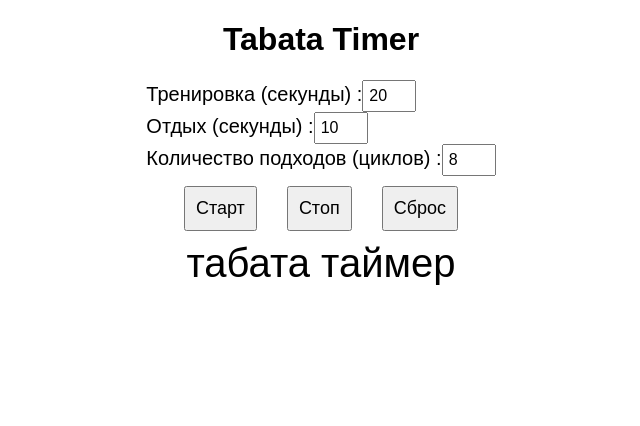
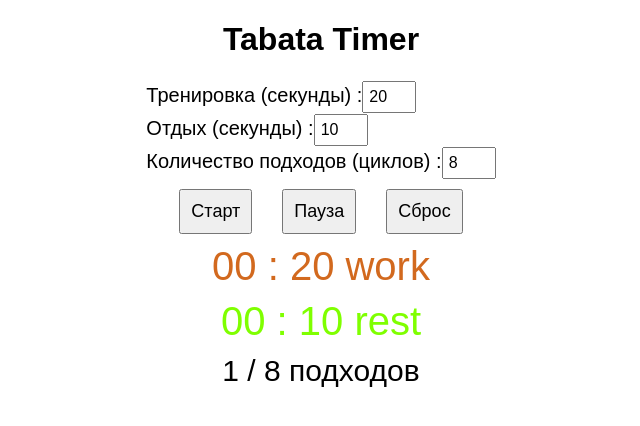
Before and after one commit to lizaansver/tabata, a React (Create React App) app: page / in a window 1280 px wide. Shown: the top 426 px of the page, without its empty margins (319-959 px from the left). Built offline with nearby package versions, Linux system fonts and the light colour scheme.

Commit message:
rest timer

```diff
--- a/src/App.css
+++ b/src/App.css
@@ -13,6 +13,7 @@ body {
 
 label{
   font-size: 20px;
+  line-height: 31px;
 }
 
 input[type="number"]{
@@ -32,7 +33,25 @@ button{
   font-size: 18px;
 }
 
-.timer{
+.timer,
+.rest-timer{
   margin-top: 10px;
   font-size: 40px;
 }
+
+.timer{
+  color:chocolate;
+}
+
+.rest-timer{
+  color: chartreuse;
+}
+
+button[type = 'button']{
+cursor: pointer;
+}
+
+.cycles{
+  margin-top: 10px;
+  font-size: 30px;
+}
--- a/src/App.tsx
+++ b/src/App.tsx
@@ -11,12 +11,14 @@ function App() {
   const [timer, setTimer] = useState<number>(inputWorkTime as number); //время таймера=время тренировки
   const [timerIsWorking, setTimerIsWorking] = useState<boolean>(false); //false так как таймер изначально не включен
 
-  const [restTimer, setRestTimer] = useState<number>(inputRestTime as number)
-  const [restTimerIsWorking, setRestTimerIsWorking] = useState<boolean>(false)
+  const [restTimer, setRestTimer] = useState<number>(inputRestTime as number);
+  const [restTimerIsWorking, setRestTimerIsWorking] = useState<boolean>(false);
+
+  const [timerIsStoped, setTimerIsStoped] = useState<boolean>(false);
+
 
   const [cycleNumber, setCycleNumber] = useState<number>(1); //первоначвльно на 1 цикле мы находимся
   const audio = useRef<HTMLAudioElement>(null); // пока что null ибо нет никакой ссылки
-
 
 
   //useEffect - это хук React, который позволяет выполнять побочные эффекты в функциональных
@@ -27,54 +29,29 @@ function App() {
   //Функция эффекта: Это функция, которая будет выполнена после каждого рендера компонента,
   //если зависимости (второй параметр) изменились.
 
-  //Массив зависимостей: Это массив значений, которые useEffect будет отслеживать.
-  //Если любое из этих значений изменится, функция эффекта будет выполнена снова.
 
-  // useEffect(() => {
-  //   let interval: ; //Переменная interval объявляется в начале функции эффекта, чтобы она была доступна для очистки.
-
-  //   if (timerIsWorking && timer > 0) {
-  //     interval = setInterval(() => {
-  //       setTimer((prevTime) => prevTime - 1);
-  //     }, 1000);
-  //   }
-  //   //Если timerIsWorking равно true и timer больше 0, создается интервал, который каждую секунду уменьшает значение timer на 1.
-  //   else if (timerIsWorking && timer === 0) {
-  //     audio.current?.play(); //Проигрывается звуковой сигнал.
-  //     setTimerIsWorking(false); //TimerIsWorking устанавливается в false, что означает переход к отдыху.
-  //     setTimer(inputRestTime as number); //таймер тренировки переключен на таймер отдыха(10сек)
-  //     setCycleNumber((prevCycle) => prevCycle + 1);
-  //   } else if (timer === 0 && !timerIsWorking) {
-  //     audio.current?.play(); //Проигрывается звуковой сигнал.
-  //     setTimerIsWorking(true); //TimerIsWorking устанавливается в true, что означает переход к тренировке.
-  //     setTimer(inputWorkTime as number);
-  //   }
-  //   return () => clearInterval(interval);
-
-  // }, [timer, timerIsWorking, inputRestTime, inputWorkTime]);
-
-  let trainingInterval;
-  let restInterval;
   ///ТРЕНИРОВКА
   useEffect(() => {
-    let interval: NodeJS.Timeout //Переменная interval объявляется в начале функции эффекта, чтобы она была доступна для очистки.
+    let interval: NodeJS.Timeout; //Переменная interval объявляется в начале функции эффекта, чтобы она была доступна для очистки.
 
     if (timerIsWorking && timer > 0) {
       interval = setInterval(() => {
         setTimer((prevTime) => prevTime - 1);
       }, 1000);
-    }
-    else if (timerIsWorking && timer === 0 && cycleNumber <= (inputCycles as number)){
+      setRestTimer(inputRestTime as number);
+    } else if (
+      timerIsWorking &&
+      timer === 0 &&
+      cycleNumber <= (inputCycles as number)
+    ) {
       audio.current?.play(); //Проигрывается звуковой сигнал.
-      setTimerIsWorking(false)
-      setRestTimerIsWorking(true)
-      setRestTimer(inputRestTime as number)
+      setTimerIsWorking(false);
+      setRestTimerIsWorking(true);
+      setRestTimer(inputRestTime as number);
     }
 
-    return () => clearInterval(interval)
-
-  },[timerIsWorking, timer, cycleNumber, inputCycles, inputRestTime])
-
+    return () => clearInterval(interval);
+  }, [timerIsWorking, timer, cycleNumber, inputCycles, inputRestTime]);
 
   ///ОТДЫХ
   useEffect(() => {
@@ -82,39 +59,48 @@ function App() {
 
     if (restTimerIsWorking && restTimer > 0) {
       interval = setInterval(() => {
-        setRestTimer((prevTime) => prevTime - 1)
+        setRestTimer((prevTime) => prevTime - 1);
       }, 1000);
-    }
-    else if(restTimerIsWorking && restTimer === 0 && cycleNumber <= (inputCycles as number)){
+      setTimer(inputWorkTime as number);
+    } else if (
+      restTimerIsWorking &&
+      restTimer === 0 &&
+      cycleNumber < (inputCycles as number)
+    ) {
       audio.current?.play(); //Проигрывается звуковой сигнал.
-      setRestTimerIsWorking(false)
-      setTimerIsWorking(true)
+      setRestTimerIsWorking(false);
+      setTimerIsWorking(true);
       setTimer(inputWorkTime as number);
-      setCycleNumber((prevCycle) => prevCycle + 1)
+      setCycleNumber((prevCycle) => prevCycle + 1);
     }
 
-    return () => clearInterval(interval)
-
-  }, [restTimerIsWorking, restTimer, cycleNumber, inputCycles, inputWorkTime ])
-
+    return () => clearInterval(interval);
+  }, [restTimerIsWorking, restTimer, cycleNumber, inputCycles, inputWorkTime]);
 
   const startTimer = () => {
-      setTimer((inputWorkTime as number));
+    setTimer(inputWorkTime as number);
     setCycleNumber(1);
     setTimerIsWorking(true);
+    setRestTimer(inputRestTime as number);
   };
 
   const stopTimer = () => {
     setTimerIsWorking(false);
     setRestTimerIsWorking(false);
+    setTimerIsStoped(true);
   };
 
+  const continueTimer = () => {
+    setTimerIsStoped(false);
+    setTimerIsWorking(true);
+    // setRestTimerIsWorking(true) НЕТ Я НЕ МОГУ ЭТО ВПИСАТЬ ПОТОМУ ЧТО ВСЕ ПОЛЕТИТ
+  };
 
   const resetTime = () => {
     setTimerIsWorking(false);
     setRestTimerIsWorking(false);
     setTimer(inputWorkTime as number); //таймер сбрасывается до начального значения времени для тренировки(20cek)
-    setRestTimer(inputRestTime as number)
+    setRestTimer(inputRestTime as number);
     setCycleNumber(1); // таймер сбрасывается до первого цикла
   };
 
@@ -129,11 +115,11 @@ function App() {
             id="workTime"
             value={inputWorkTime}
             onChange={(e) => {
-              const value = e.target.value
-              setInputWorkTime( value === "" ? "" : +value)
-              setTimer(value === "" ? 0 : +value)
-              setTimerIsWorking(false)}
-            }
+              const value = e.target.value;
+              setInputWorkTime(value === "" ? "" : +value);
+              setTimer(value === "" ? 0 : +value);
+              setTimerIsWorking(false);
+            }}
           />
         </label>
 
@@ -158,7 +144,9 @@ function App() {
             type="number"
             id="cycles"
             value={inputCycles}
-            onChange={(e) => setInputCycles(e.target.value === "" ? "" : +e.target.value)}
+            onChange={(e) =>
+              setInputCycles(e.target.value === "" ? "" : +e.target.value)
+            }
           />
         </label>
       </div>
@@ -167,8 +155,13 @@ function App() {
           Старт
         </button>
         <button type="button" id="stop" onClick={stopTimer}>
-          Стоп
+          Пауза
         </button>
+        {timerIsStoped ? (
+          <button type="button" id="continue" onClick={continueTimer}>
+          Далее
+        </button>
+        ) : null}
         <button type="button" id="reset" onClick={resetTime}>
           Сброс
         </button>
@@ -178,11 +171,29 @@ function App() {
           ? `${Math.floor(timer / 60)
               .toString()
               .padStart(2, "0")} : ${(timer % 60).toString().padStart(2, "0")}`
-    : restTimerIsWorking
+          : `${Math.floor(timer / 60)
+              .toString()
+              .padStart(2, "0")} : ${(timer % 60)
+              .toString()
+              .padStart(2, "0")} work`}
+      </div>
+
+      <div id="rest-timer" className="rest-timer">
+        {restTimerIsWorking
           ? `${Math.floor(restTimer / 60)
               .toString()
-        .padStart(2, "0")} : ${(restTimer % 60).toString().padStart(2, "0")}`
-    : `табата таймер`}
+              .padStart(2, "0")} : ${(restTimer % 60)
+              .toString()
+              .padStart(2, "0")}`
+          : `${Math.floor(restTimer / 60)
+              .toString()
+              .padStart(2, "0")} : ${(restTimer % 60)
+              .toString()
+              .padStart(2, "0")} rest`}
+      </div>
+
+      <div id="cycles" className="cycles">
+        {cycleNumber} / {inputCycles} подходов
       </div>
       {/**
        * Оператор / для минут
```
Lines whose indentation alone changed are shown as unchanged.
